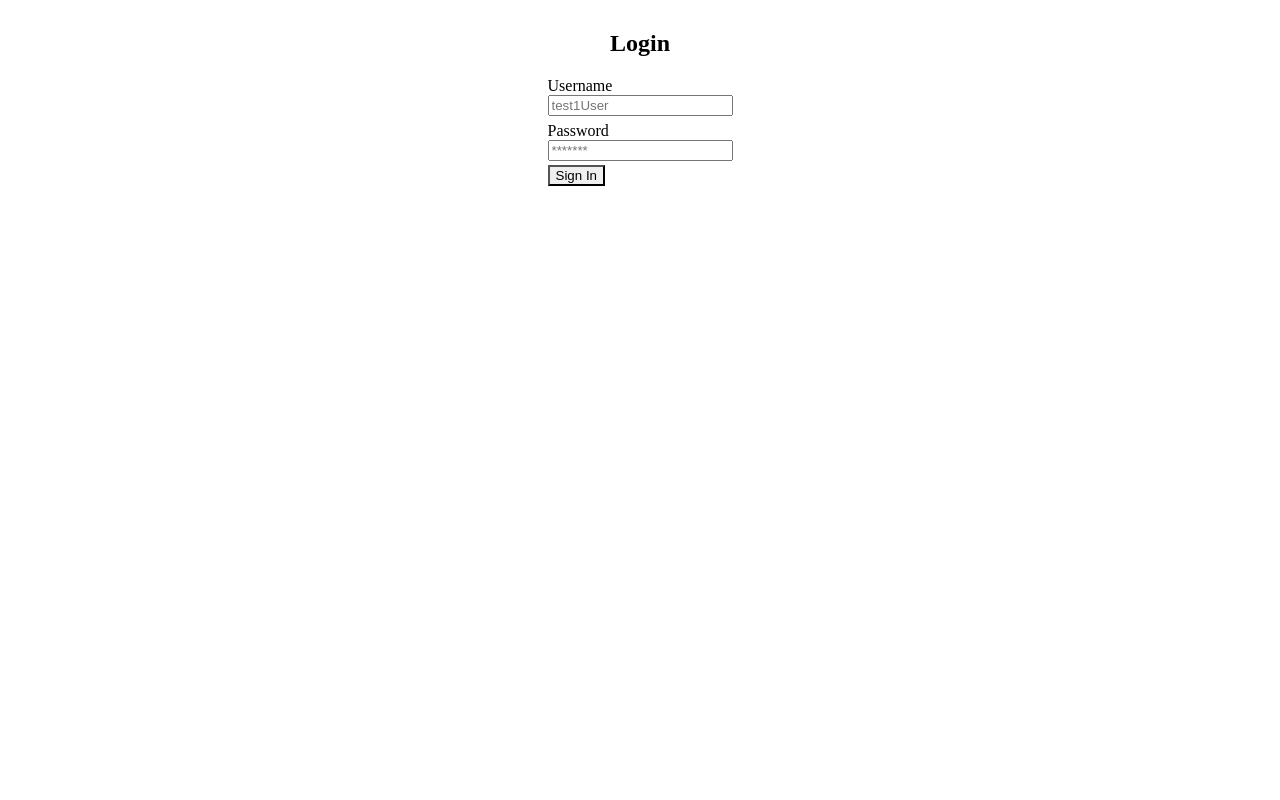
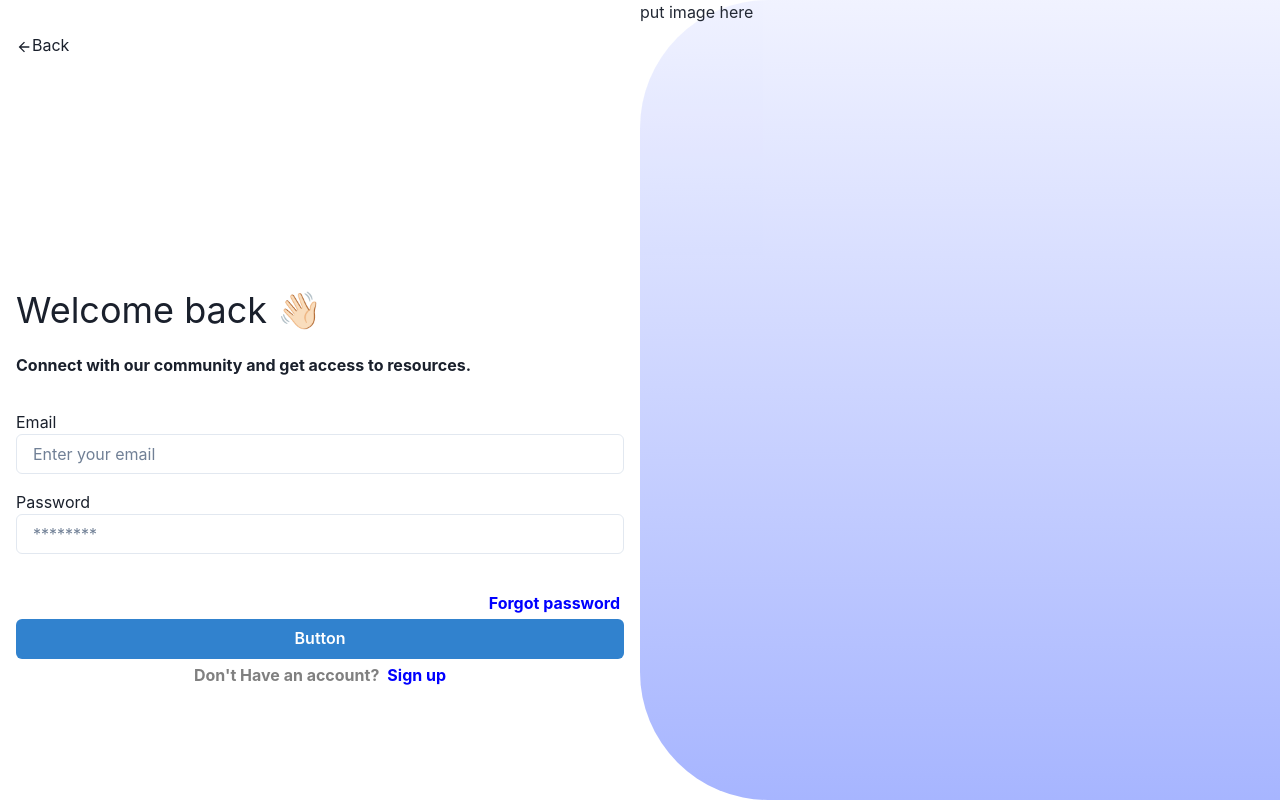
Before and after one commit to bettersg/Mendisphere, a React (Create React App) app: page / in a window 1280 px wide. Built offline with nearby package versions, Linux system fonts and the light colour scheme.

Commit message:
MBF-00008 added ChakraProvided into App.tsx to use Chakra library

```diff
--- a/src/App.tsx
+++ b/src/App.tsx
@@ -12,10 +12,22 @@
 // import { ColorModeSwitcher } from "./ColorModeSwitcher"
 // import { Logo } from "./Logo"
 
+
+import {
+   ChakraProvider,
+   Box,
+   Text,
+   Link,
+   VStack,
+   Code,
+   Grid,
+   theme,
+ } from "@chakra-ui/react"
 import { Container } from "react-bootstrap";
 import { Route, Routes } from "react-router-dom";
-import Home from "./pages/home";
-import LoginPage from "./pages/Login";
+//import Home from "./pages/home";
+import Login from "./features/login/components/login-template"
+//import LoginPage from "./pages/Login";
 
 // export const App = () => (
 //   <ChakraProvider theme={theme}>
@@ -45,11 +57,13 @@ import LoginPage from "./pages/Login";
 
 function App() {
   return (
-    <Container>
+    <ChakraProvider>
       <Routes>
-        <Route path="/" element={<LoginPage />} />
+        <Route path="/" element={<Login />} />
+
+
       </Routes>
-    </Container>);
+    </ChakraProvider>);
 };
 
 export default App;
```
